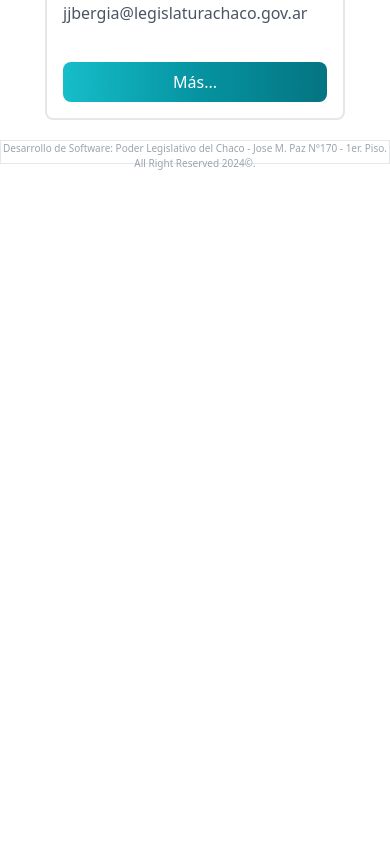
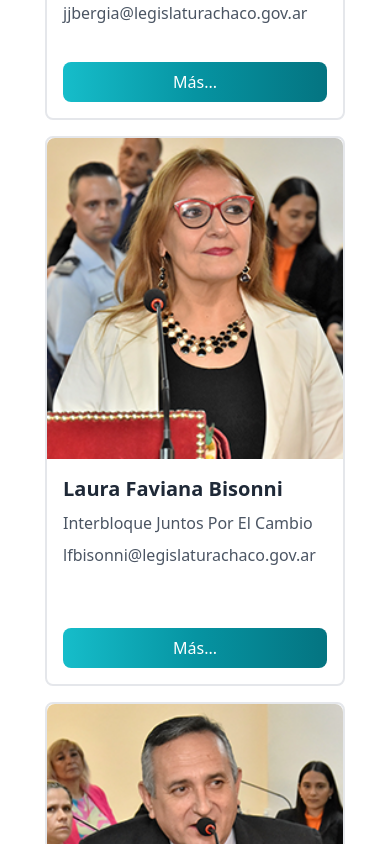
Before and after one commit to Danielcabrera1988/biblioteca-leg, a React (Vite) app: page / in a window 390 px wide. Shown: the part 2880-3724 px from the top of the page. Before the commit the page ends 3051 px from the top, so only its background shows below. Built offline with nearby package versions, Linux system fonts and the light colour scheme.

Commit message:
add responsive font home - tableproydip

```diff
--- a/src/diputados/pages/Home.tsx
+++ b/src/diputados/pages/Home.tsx
@@ -7,7 +7,7 @@ export const Home = () => {
         Nómina actual del Poder Legislativo
       </h2>
       <div className="grid p-3 mt-2 place-items-center grid-cols-autofit animate__animated animate__fadeIn ">
-        <DipList cantidad={5} />
+        <DipList cantidad={8} />
       </div>
     </div>
   );
--- a/src/uiDesing/components/TableProyectDip.tsx
+++ b/src/uiDesing/components/TableProyectDip.tsx
@@ -19,7 +19,7 @@ export const TableProyectDip = () => {
             <tr className="border">
               <td className="p-2 text-[10px] md:text-[12px]">{dip.Proyecto}</td>
               <td className="p-2 text-[10px] md:text-[12px]">{dip.Fecha}</td>
-              <td className="p-2 text-[9px] md:text-[12px]">
+              <td className="p-2 text-[9px] md:text-[12px] lg:text-[13px]">
                 {dip.Descripcion}
               </td>
               <td className="p-2 text-[10px] md:text-[12px]">{dip.Estado}</td>
```
